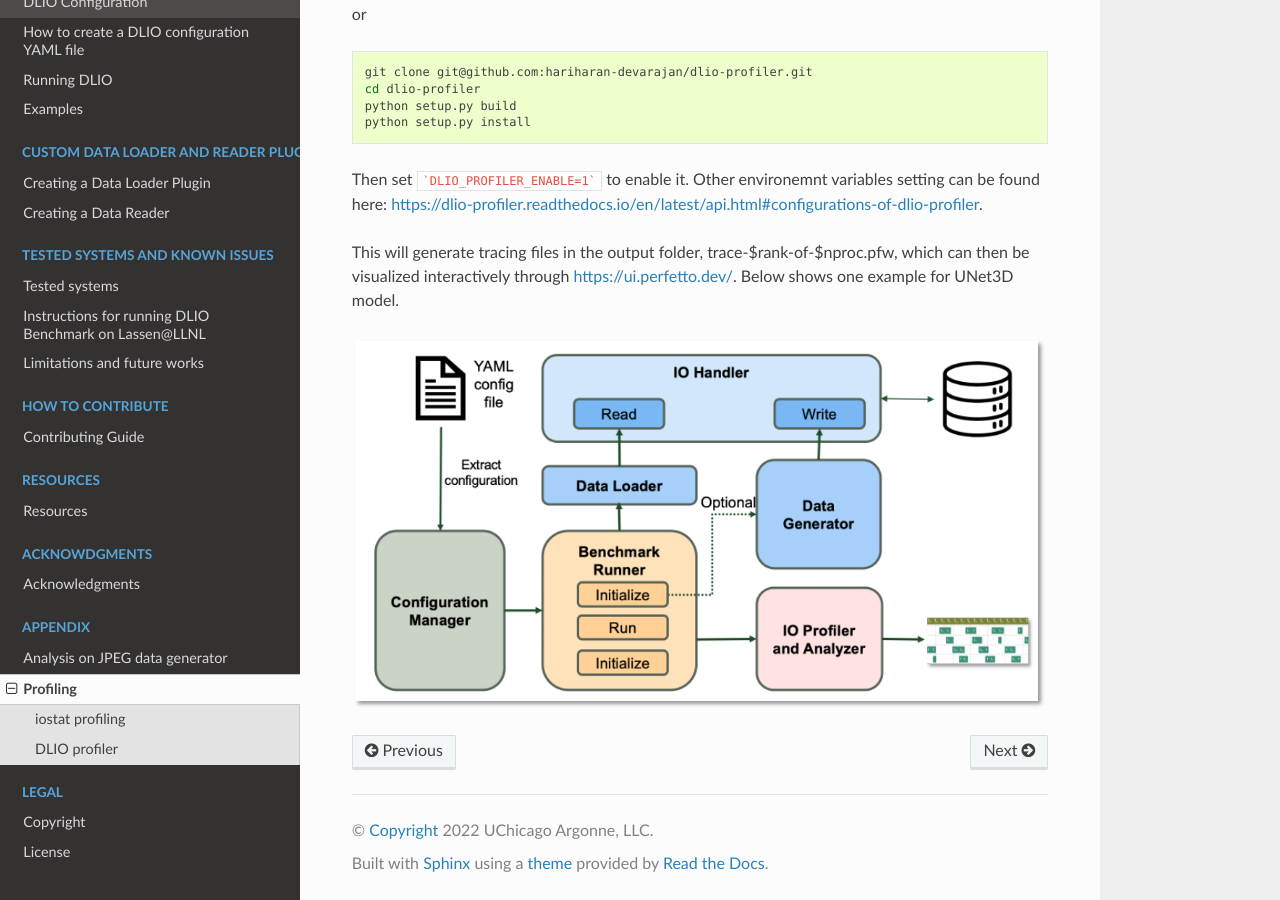
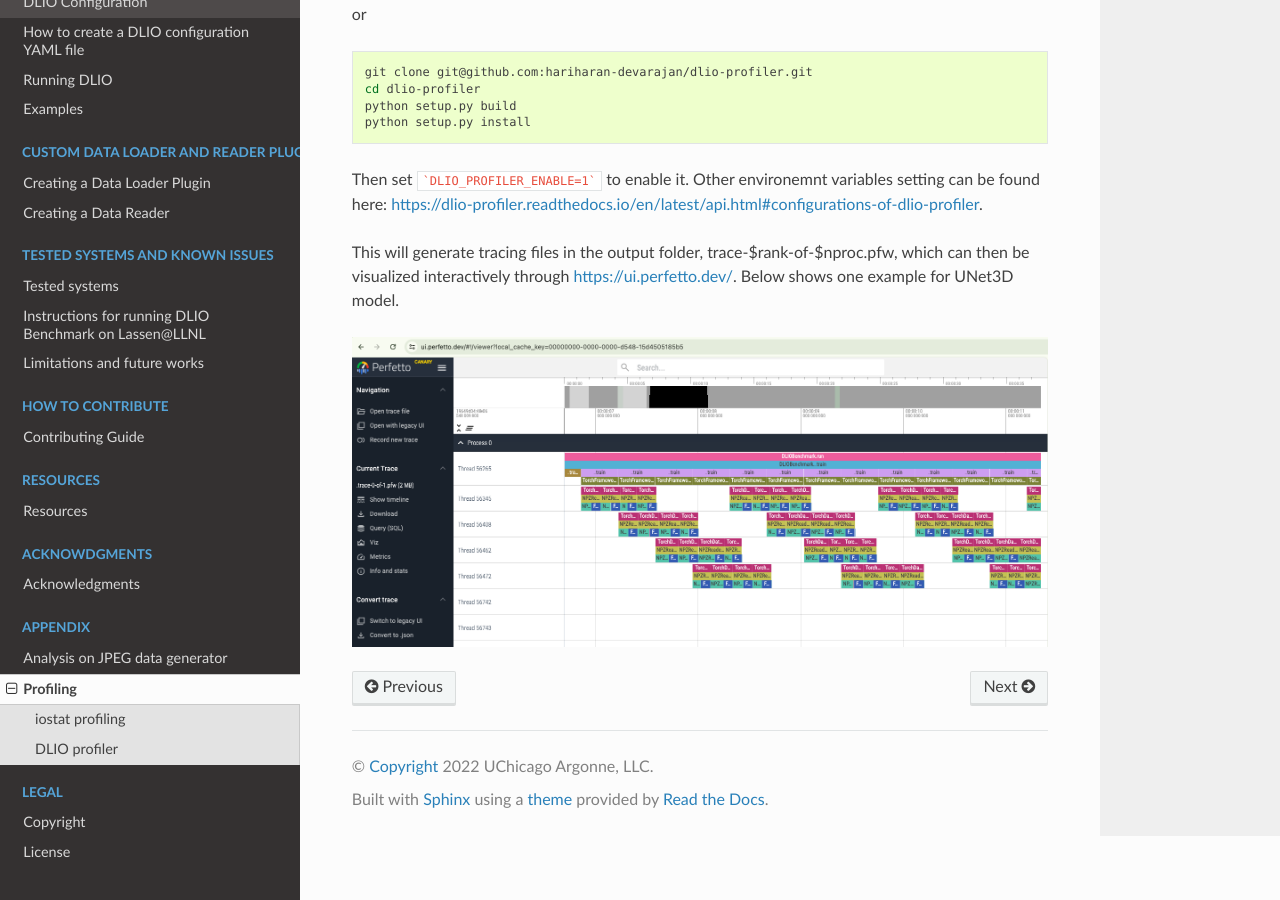
Before and after one commit to argonne-lcf/dlio_benchmark, a Sphinx documentation site: the page built from docs/source/profiling.rst, in a window 1280 px wide and 900 px high, scrolled down 5222 px. Built offline with Sphinx 7.4.7 and the Read the Docs theme 2.0.0, drawn with Linux system fonts in a browser that asks for light colours.

Commit message:
minor fixes on the image name

```diff
--- a/docs/source/profiling.rst
+++ b/docs/source/profiling.rst
@@ -308,4 +308,4 @@
 
 This will generate tracing files in the output folder, trace-$rank-of-$nproc.pfw, which can then be visualized interactively through https://ui.perfetto.dev/. Below shows one example for UNet3D model.
 
-.. image:: images/dlio.png
+.. image:: images/profiling.png
```
